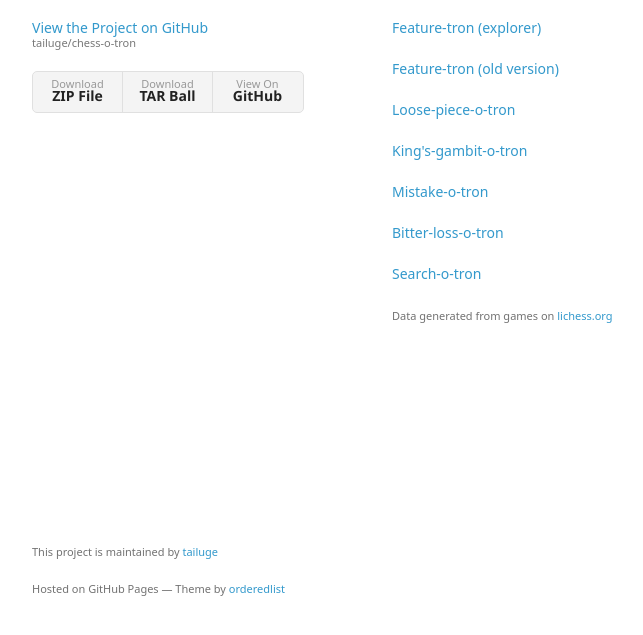
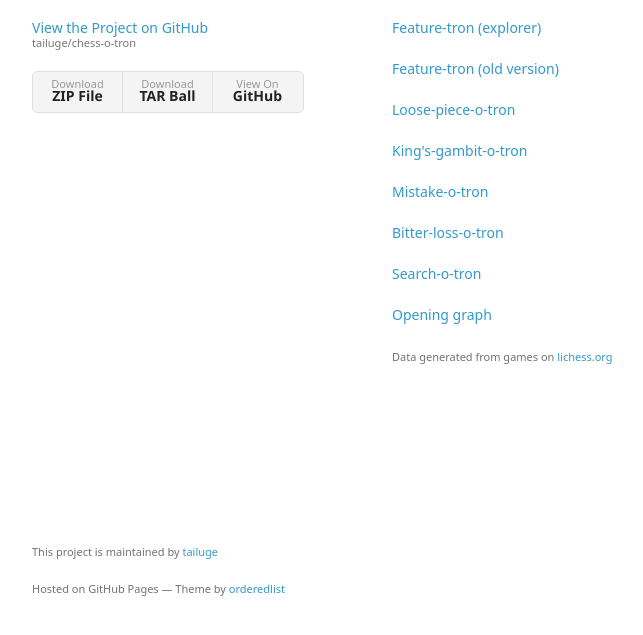
Before and after one commit to tailuge/chess-o-tron, a plain HTML site: page index.html in a window 1280 px wide. Shown: the part 133-768 px from the top of the page, without its empty margins (178-821 px from the left). Drawn offline with Linux system fonts and the light colour scheme; a web font is replaced by a local one.

Commit message:
Update index.html

```diff
--- a/index.html
+++ b/index.html
@@ -58,6 +58,7 @@
       <p><a href="https://jsfiddle.net/tailuge/z7qqgt5k/show/">Mistake-o-tron</a></p>
       <p><a href="https://jsfiddle.net/tailuge/xk911r53/show/">Bitter-loss-o-tron</a></p>
       <p><a href="https://jsfiddle.net/tailuge/7xpjkp7p/show/">Search-o-tron</a></p>
+      <p><a href="https://tailuge.github.io/chess-o-tron/public/openings/openings.html">Opening graph</a></p>
 
       <p><small>Data generated from games on <a href="https://lichess.org/">lichess.org</a><small></p>
 
```
